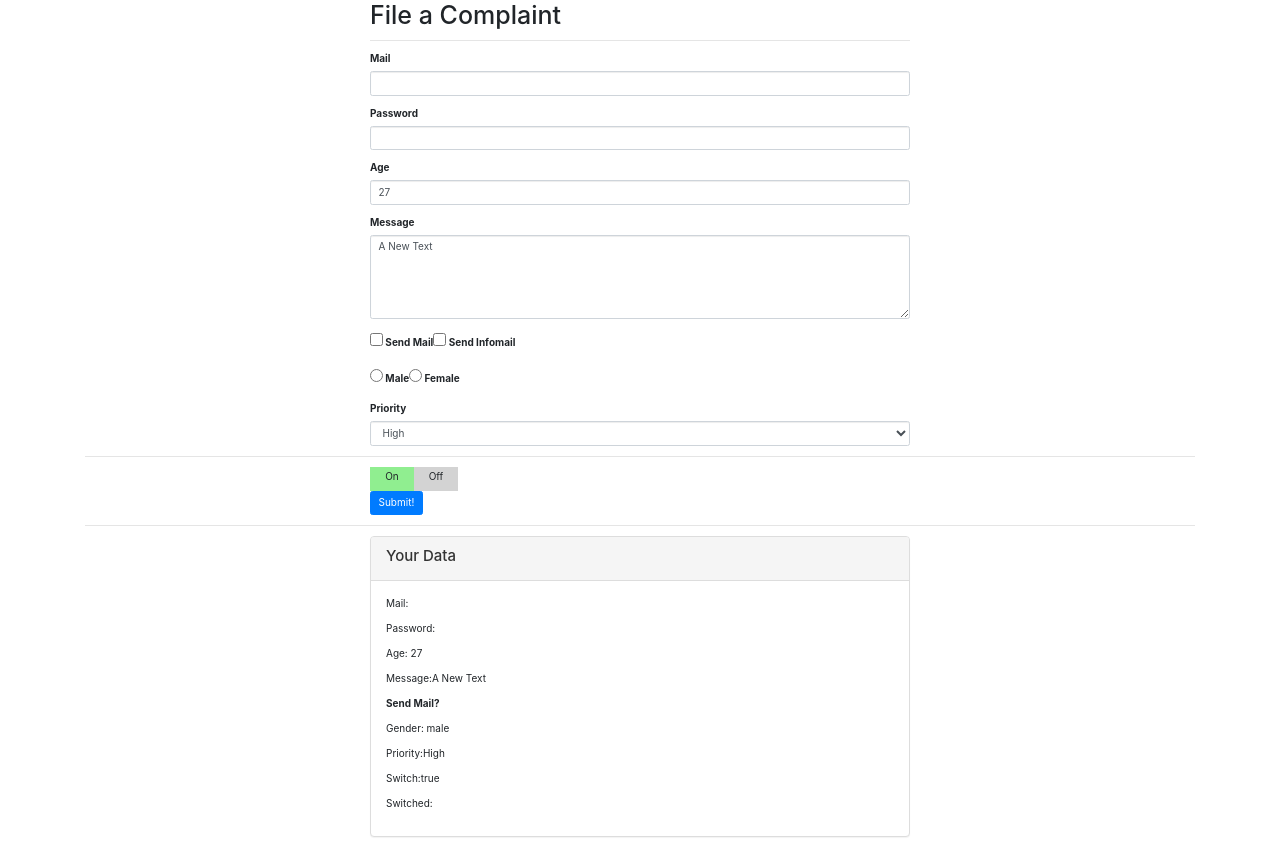
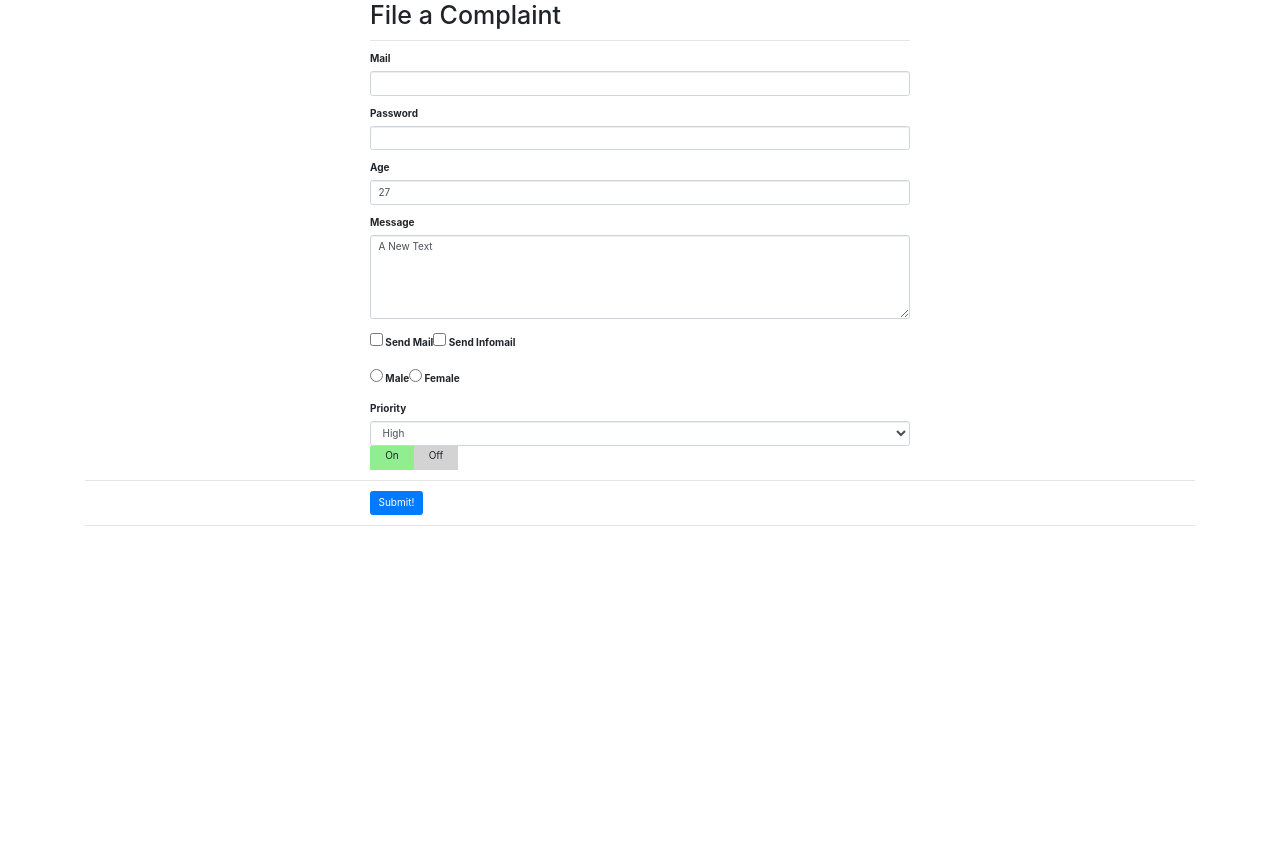
Before and after one commit to MinseungJeon/hello-world, a Vue app: page / in a window 1280 px wide. After the commit the page ends 800 px from the top, so only its background shows below. Built offline with nearby package versions, Linux system fonts and the light colour scheme; a web font is replaced by a local one.

Commit message:
11-11. submitting a Form

```diff
--- a/src/App.vue
+++ b/src/App.vue
@@ -104,6 +104,7 @@
               >{{ priority }}</option
             >
           </select>
+          <app-switch v-model="dataSwitch"></app-switch>
         </div>
       </div>
       <hr />
@@ -111,13 +112,14 @@
         <div
           class="col-xs-12 col-sm-8 col-sm-offset-2 col-md-6 col-md-offset-3"
         >
-          <app-switch v-model="dataSwitch"></app-switch>
-          <button class="btn btn-primary">Submit!</button>
+          <button class="btn btn-primary" @click.prevent="submitted">
+            Submit!
+          </button>
         </div>
       </div>
     </form>
     <hr />
-    <div class="row">
+    <div class="row" v-if="isSubmitted">
       <div class="col-xs-12 col-sm-8 col-sm-offset-2 col-md-6 col-md-offset-3">
         <div class="panel panel-default">
           <div class="panel-heading">
@@ -137,7 +139,7 @@
             <p>Gender: {{ gender }}</p>
             <p>Priority:{{ selectedPriority }}</p>
             <p>Switch:{{ dataSwitch }}</p>
-            <p>Switched:</p>
+            <p>Switched: {{ dataSwitch }}</p>
           </div>
         </div>
       </div>
@@ -161,7 +163,13 @@
       selectedPriority: "High",
       priorities: ["High", "Medium", "Low"],
       dataSwitch: true,
+      isSubmitted: false,
     };
+  },
+  methods: {
+    submitted() {
+      this.isSubmitted = true;
+    },
   },
   components: {
     appSwitch: Switch,
```
